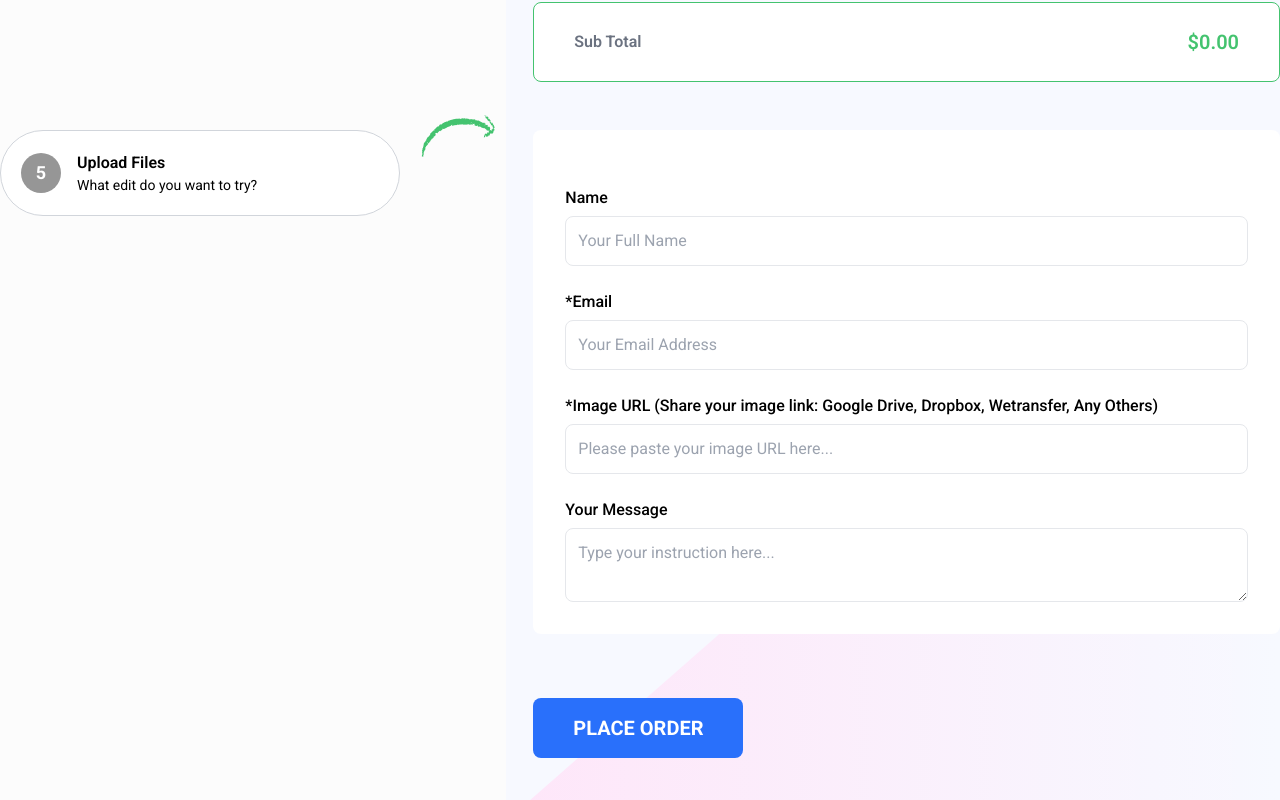
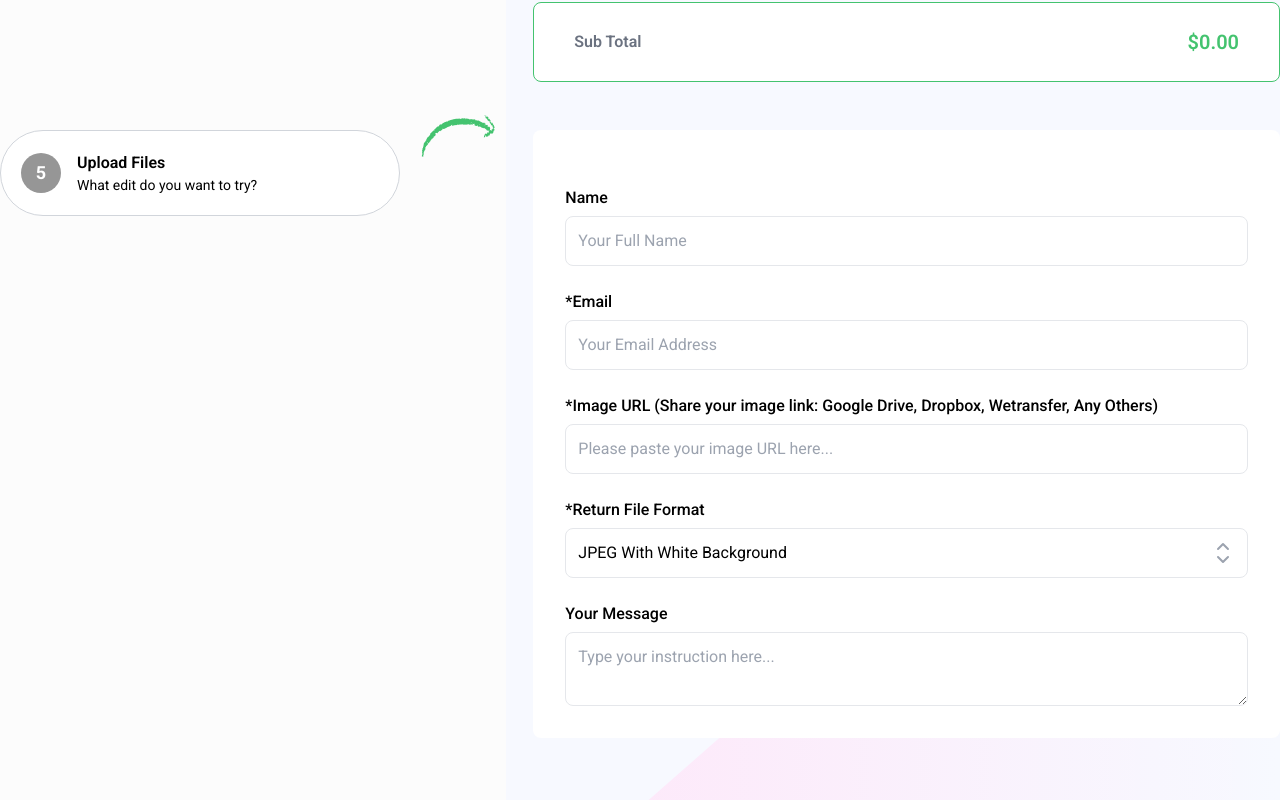
Before and after one commit to itarek99/price-calculator, a React (Vite) app: page / in a window 1280 px wide. Shown: the part 1294-2094 px from the top of the page. Built offline with nearby package versions, Linux system fonts and the light colour scheme.

Commit message:
return file format added

```diff
--- a/src/Pages/PricePage/Component/UploadFile.jsx
+++ b/src/Pages/PricePage/Component/UploadFile.jsx
@@ -1,3 +1,7 @@
+import { Listbox, Transition } from '@headlessui/react';
+import { Fragment, useState } from 'react';
+import { HiChevronUpDown } from 'react-icons/hi2';
+import fileFormat from '../../../data/fileFormat';
 import LeftSide from './LeftSide';
 const UploadFile = ({
   activity,
@@ -9,7 +13,14 @@ const UploadFile = ({
   setName,
   setEmail,
   setMessage,
+  selectedFileFormat,
+  setSelectedFileFormat,
 }) => {
+  const [formatChanged, setFormatChanged] = useState(false);
+
+  const emailRegEx =
+    /^(([^<>()[\]\\.,;:\s@"]+(\.[^<>()[\]\\.,;:\s@"]+)*)|.(".+"))@((\[[0-9]{1,3}\.[0-9]{1,3}\.[0-9]{1,3}\.[0-9]{1,3}\])|(([a-zA-Z\-0-9]+\.)+[a-zA-Z]{2,}))$/;
+
   return (
     <div className='grid grid-cols-12 mt-12'>
       <LeftSide activity={activity.files} listNumber={5}>
@@ -40,7 +51,7 @@ const UploadFile = ({
             <div className='flex'>
               <input
                 onChange={(e) => {
-                  if (email.match(/^[a-zA-Z0-9.!#$%&'*+/=?^_`{|}~-]+@[a-zA-Z0-9-]+(?:\.[a-zA-Z0-9-]+)*$/) && imageUrl) {
+                  if (email.match(emailRegEx) && imageUrl && formatChanged) {
                     setActivity((prevState) => ({ ...prevState, files: 'success' }));
                   }
                   setEmail(e.target.value);
@@ -59,7 +70,7 @@ const UploadFile = ({
             <div className='flex'>
               <input
                 onChange={(e) => {
-                  if (email.match(/^[a-zA-Z0-9.!#$%&'*+/=?^_`{|}~-]+@[a-zA-Z0-9-]+(?:\.[a-zA-Z0-9-]+)*$/) && imageUrl) {
+                  if (email.match(emailRegEx) && imageUrl && formatChanged) {
                     setActivity((prevState) => ({ ...prevState, files: 'success' }));
                   }
                   setImageUrl(e.target.value);
@@ -71,6 +82,56 @@ const UploadFile = ({
               />
             </div>
           </div>
+
+          <div className='mt-4 xl:mt-6'>
+            <label className='text-sm xl:text-base font-medium mb-1.5 block' htmlFor='imageUpload'>
+              *Return File Format
+            </label>
+            <div>
+              <Listbox
+                value={selectedFileFormat}
+                onChange={(value) => {
+                  if (email.match(emailRegEx) && imageUrl && formatChanged) {
+                    setActivity((prevState) => ({ ...prevState, files: 'success' }));
+                  }
+                  setFormatChanged((prevState) => !prevState);
+                  setSelectedFileFormat(value);
+                }}
+              >
+                <div className='relative mt-1'>
+                  <Listbox.Button className='border focus:border-primary relative w-full cursor-default rounded-lg p-3 text-left bg-white focus-visible:outline-none'>
+                    <span className='block truncate text-sm xl:text-base'>{selectedFileFormat.name}</span>
+                    <span className='pointer-events-none absolute inset-y-0 right-1 xl:right-2 flex items-center'>
+                      <HiChevronUpDown className='h-8 w-8 text-gray-400' aria-hidden='true' />
+                    </span>
+                  </Listbox.Button>
+                  <Transition
+                    as={Fragment}
+                    leave='transition ease-in duration-100'
+                    leaveFrom='opacity-100'
+                    leaveTo='opacity-0'
+                  >
+                    <Listbox.Options className='absolute mt-2 max-h-48 z-10 w-full overflow-auto rounded-md bg-white text-sm xl:text-base shadow-lg focus-visible:outline-none'>
+                      {fileFormat.map((format, formatId) => (
+                        <Listbox.Option
+                          key={formatId}
+                          className={({ active }) =>
+                            `relative cursor-default select-none py-2.5 px-4 ${
+                              active ? 'bg-secondary/20 text-gray-700' : 'text-gray-900'
+                            }`
+                          }
+                          value={format}
+                        >
+                          {format.name}
+                        </Listbox.Option>
+                      ))}
+                    </Listbox.Options>
+                  </Transition>
+                </div>
+              </Listbox>
+            </div>
+          </div>
+
           <div className='mt-4 xl:mt-6'>
             <label className='text-sm xl:text-base font-medium mb-1.5 block' htmlFor='imageUpload'>
               Your Message
--- a/src/Pages/PricePage/PricePage.jsx
+++ b/src/Pages/PricePage/PricePage.jsx
@@ -1,6 +1,7 @@
 import { useEffect, useState } from 'react';
 import dotMatrix from '../../assets/dotMatrix.svg';
 import ellipse from '../../assets/ellipse.svg';
+import fileFormat from '../../data/fileFormat';
 import services from '../../data/services';
 import CTASection from './Component/CTASection';
 import CustomQuote from './Component/CustomQuote';
@@ -21,6 +22,7 @@ const PricePage = () => {
     files: 'inactive',
   });
   const [selectedService, setSelectedService] = useState(services[0]);
+  const [selectedFileFormat, setSelectedFileFormat] = useState(fileFormat[0]);
   const [difficulty, setDifficulty] = useState('basic');
   const [selectedPlan, setSelectedPlan] = useState({});
   const [imageUrl, setImageUrl] = useState('');
@@ -40,7 +42,7 @@ const PricePage = () => {
       selectedService: selectedService.name,
       difficulty,
       selectedPlan,
-
+      returnFileType: selectedFileFormat.name,
       imageUrl,
       message,
       totalImage,
@@ -116,14 +118,16 @@ const PricePage = () => {
               />
               <UploadFile
                 email={email}
+                setName={setName}
                 imageUrl={imageUrl}
                 activity={activity}
+                setEmail={setEmail}
+                setMessage={setMessage}
+                setImageUrl={setImageUrl}
                 setActivity={setActivity}
-                setName={setName}
-                setEmail={setEmail}
                 handlePlaceOrder={handlePlaceOrder}
-                setImageUrl={setImageUrl}
-                setMessage={setMessage}
+                selectedFileFormat={selectedFileFormat}
+                setSelectedFileFormat={setSelectedFileFormat}
               />
             </>
           ) : (
@@ -137,7 +141,7 @@ const PricePage = () => {
         <div className='absolute top-48 right-0'>
           <img src={ellipse} alt='bg ellipse' />
         </div>
-        <div className='hidden xl:block bg-bottom-shape absolute bottom-0 right-0 bg-gradient-to-r from-[#FEE6F9] h-[540px] xl:h-[680px] w-full xl:w-[60.5%]'></div>
+        <div className='hidden xl:block bg-bottom-shape absolute bottom-0 right-0 bg-gradient-to-r from-[#FEE6F9] h-[540px] xl:h-full xl:max-h-[680px] w-full xl:w-[60.5%]'></div>
       </main>
       <FAQSection />
       <CTASection />
--- /dev/null
+++ b/src/data/fileFormat.js
@@ -0,0 +1,11 @@
+const fileFormat = [
+  { id: 1, name: 'JPEG With White Background' },
+  { id: 2, name: 'JPEG Original Background' },
+  { id: 3, name: 'PSD With Layers' },
+  { id: 4, name: 'PSD With Transparent' },
+  { id: 5, name: 'PNG With Transparent' },
+  { id: 6, name: 'Tiff With Layers' },
+  { id: 7, name: 'Other Format' },
+];
+
+export default fileFormat;
```
